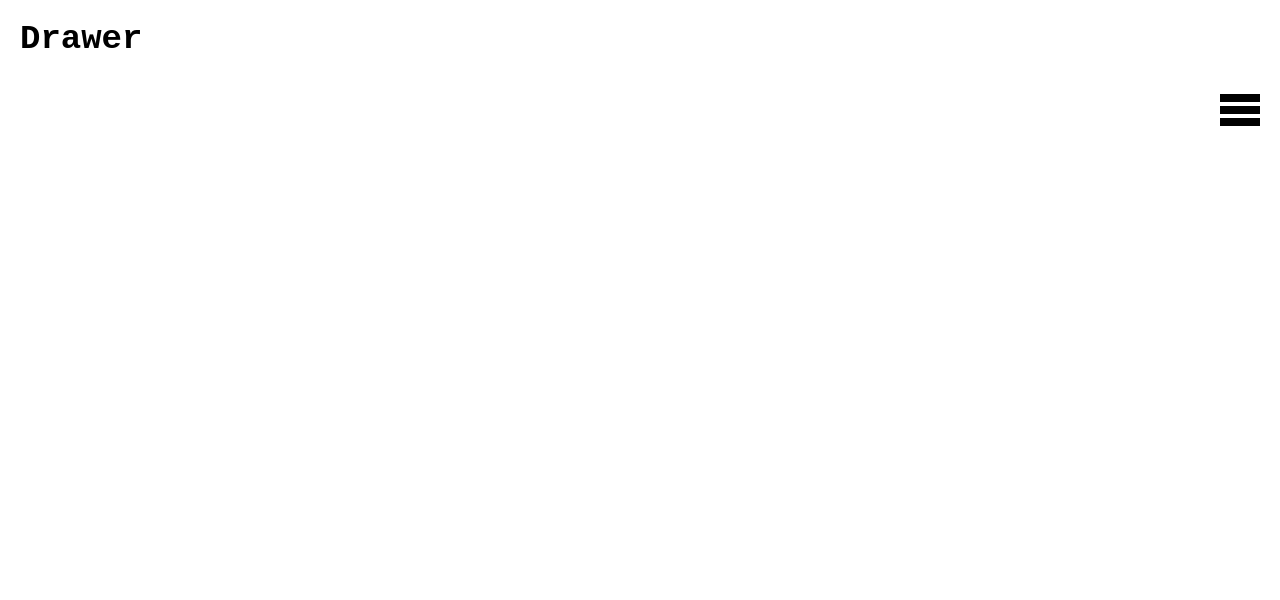
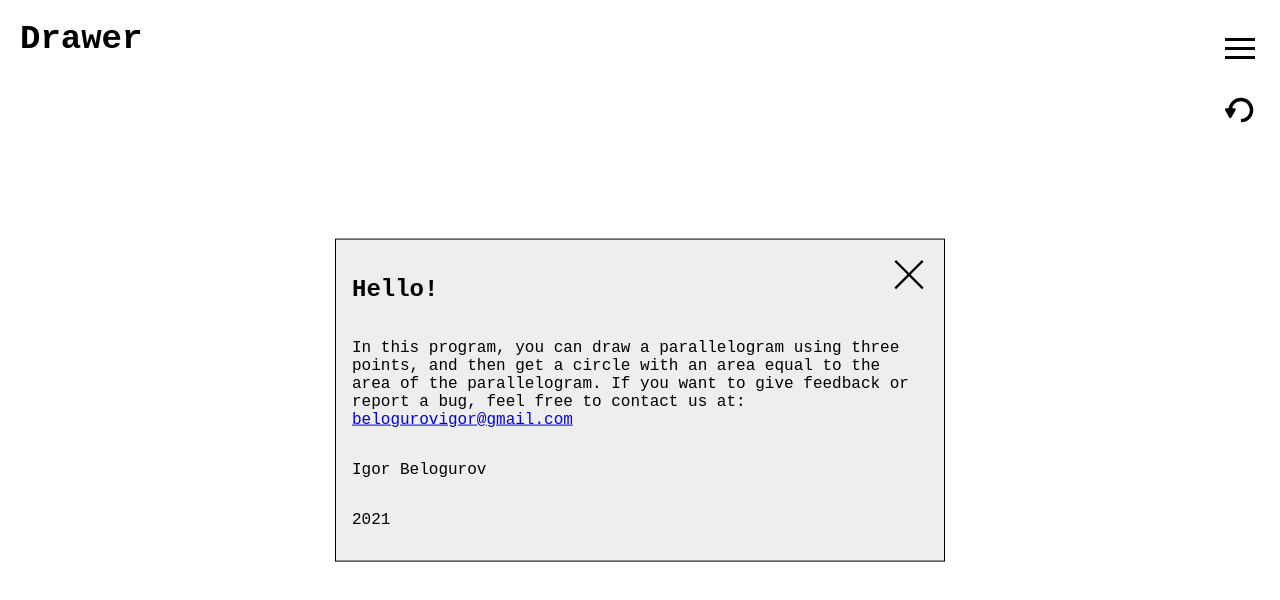
Before and after one commit to bibblebabl/asgn, a website built with Parcel: page index.html in a window 1280 px wide. Both pictures are taken after a click on the button "menu". Built offline with nearby package versions, Linux system fonts and the light colour scheme.

Commit message:
- add menu modal and button styles

```diff
--- a/index.html
+++ b/index.html
@@ -8,22 +8,69 @@
     <header class="header">
       <h1 class="heading">Drawer</h1>
       <ul class="buttons">
-        <li><button class="button button--reset" type="button">reset</button></li>
         <li>
-          <button class="button button--menu" type="button">
+          <button class="button button--menu button--modal-toggle" type="button">
             menu
-            <svg viewBox="0 0 100 80" width="40" height="40">
-              <rect width="100" height="20"></rect>
-              <rect y="30" width="100" height="20"></rect>
-              <rect y="60" width="100" height="20"></rect>
+            <svg viewBox="0 0 100 80" width="30" height="30">
+              <title>menu</title>
+              <rect width="100" height="10"></rect>
+              <rect y="30" width="100" height="10"></rect>
+              <rect y="60" width="100" height="10"></rect>
+            </svg>
+          </button>
+        </li>
+        <li>
+          <button class="button button--reset" type="button">
+            <svg
+              width="30"
+              height="30"
+              viewBox="0 0 17 14"
+              fill="none"
+              xmlns="http://www.w3.org/2000/svg"
+            >
+              <title>reset</title>
+              <path
+                fill-rule="evenodd"
+                clip-rule="evenodd"
+                d="M2.0982 6H0.762199C0.158199 6 -0.0938009 6.583 0.0311991 7L2.4512 11.435C2.7432 11.814 3.2402 11.813 3.6112 11.286L6.0312 7C6.1562 6.48 5.9052 6 5.3002 6H4.1182C4.5572 3.564 6.5932 2 9.0312 2C11.7882 2 14.0312 4.243 14.0312 7C14.0312 9.757 12.0312 12 9.0312 12V14C13.0312 14 16.0312 10.86 16.0312 7C16.0312 3.14 12.8902 0 9.0312 0C5.5012 0 2.5722 2.51 2.0982 6Z"
+                fill="black"
+              />
             </svg>
           </button>
         </li>
       </ul>
     </header>
 
-    <div id="app"></div>
     <canvas id="canvas"></canvas>
+
+    <dialog class="modal modal--about">
+      <button class="button button--close-modal button--modal-toggle">
+        <svg
+          width="30"
+          height="30"
+          viewBox="0 0 54 54"
+          fill="none"
+          xmlns="http://www.w3.org/2000/svg"
+        >
+          <path
+            d="M50.3345 0.837036L27 24.1716L3.66547 0.837036L0.837036 3.66547L24.1716 26.9999L0.837036 50.3345L3.66547 53.163L27 29.8284L50.3345 53.163L53.1629 50.3345L29.8284 26.9999L53.1629 3.66547L50.3345 0.837036Z"
+            fill="black"
+          />
+        </svg>
+      </button>
+      <h2>Hello!</h2>
+
+      <p>
+        In this program, you can draw a parallelogram using three points, and then get a circle with
+        an area equal to the area of the parallelogram. If you want to give feedback or report a
+        bug, feel free to contact us at:
+        <a href="mailto:belogurovigor@gmail.com">belogurovigor@gmail.com</a>
+      </p>
+
+      <p>Igor Belogurov</p>
+
+      <p>2021</p>
+    </dialog>
 
     <script src="src/index.ts"></script>
   </body>
--- a/src/style.css
+++ b/src/style.css
@@ -21,6 +21,9 @@ body {
 }
 
 .button {
+  padding: 0;
+  margin: 0;
+
   background-color: transparent;
   border: none;
 }
```
